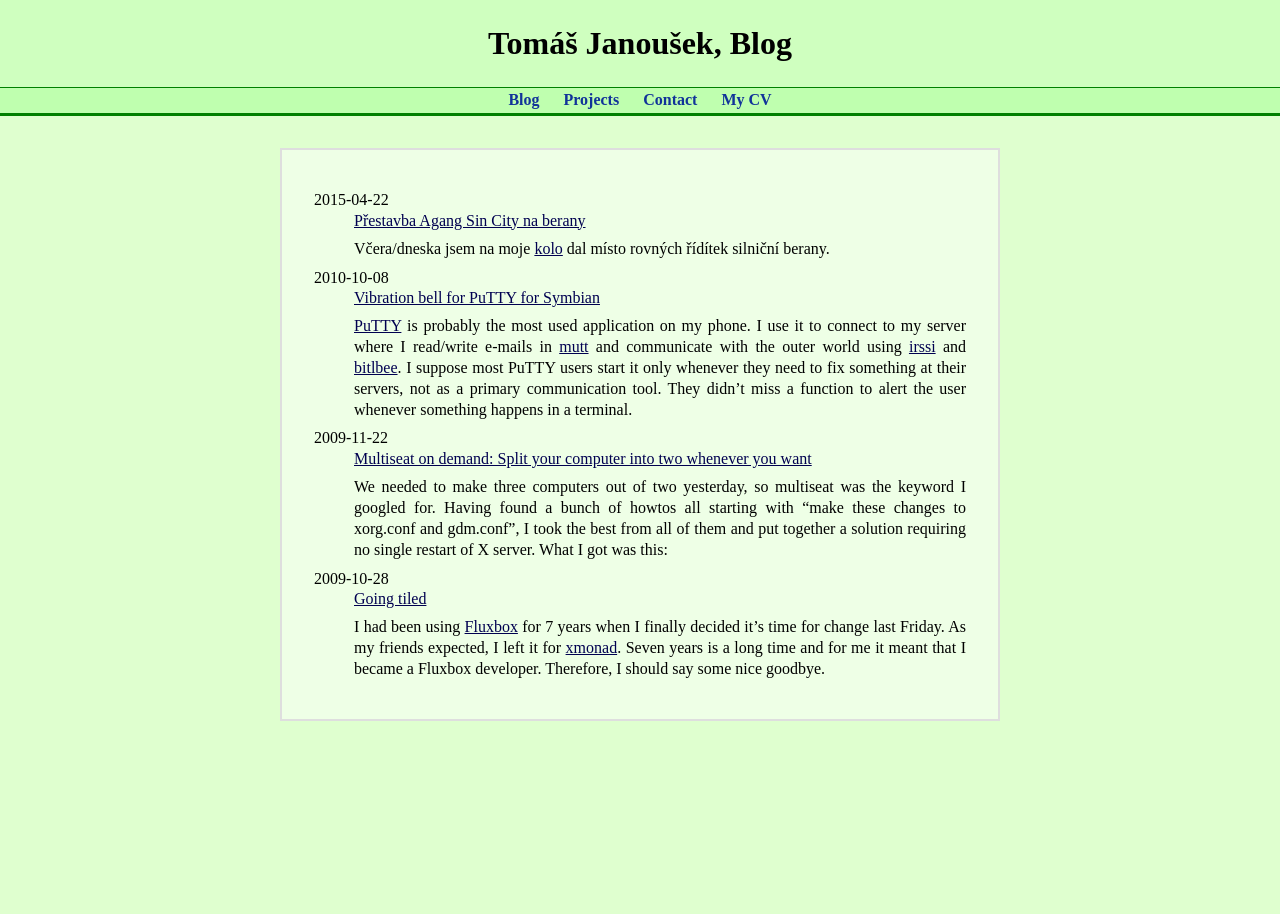
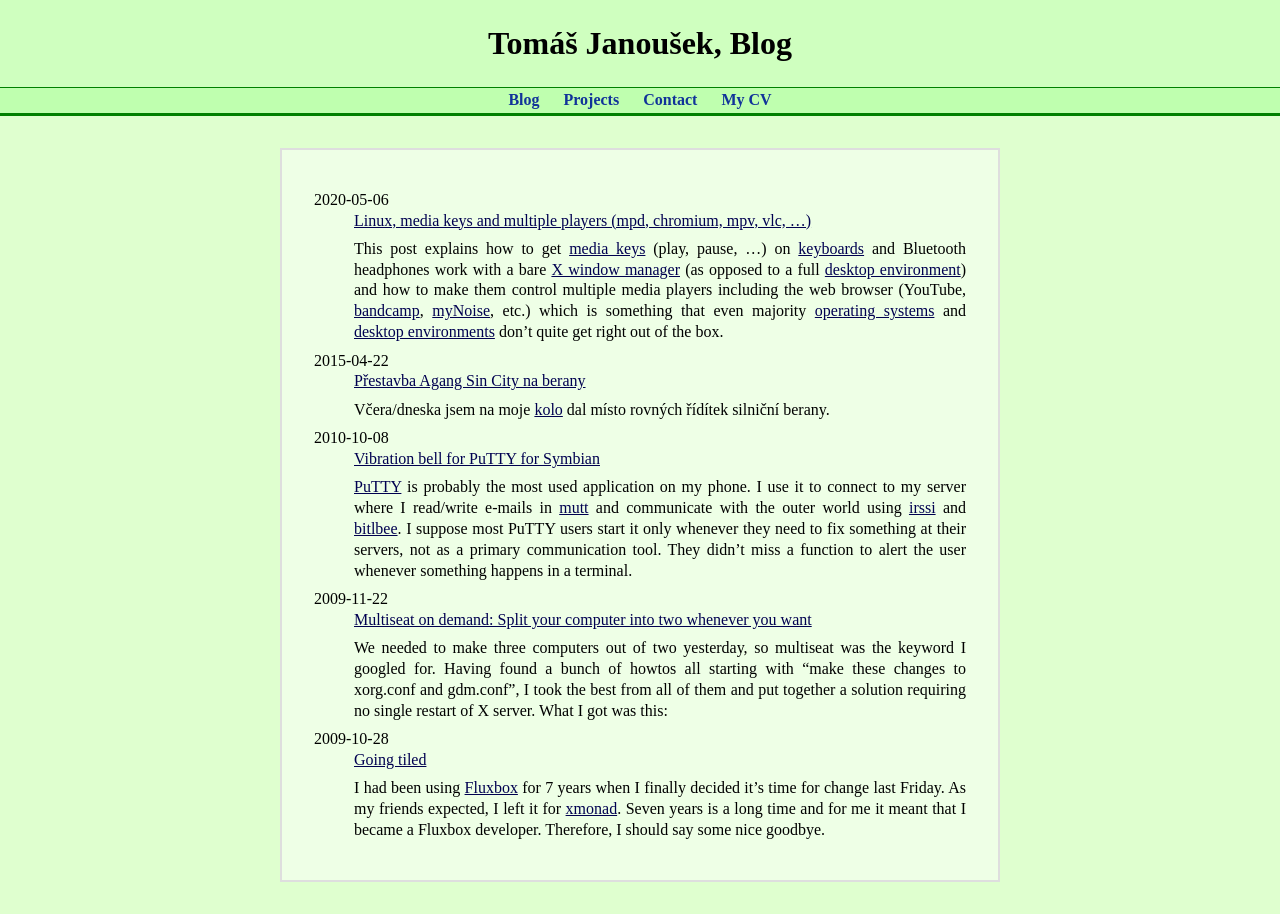
Before and after one commit to liskin/work.lisk.in, a Jekyll site: the page built from index.html, in a window 1280 px wide. Built offline with Jekyll 4.4.1, drawn with Linux system fonts in a browser that asks for light colours; the list of posts is cut into pages by our own code.

Commit message:
linux-media-control: Publish

```diff
--- a/_drafts/linux-media-control.md
+++ b/_posts/2020-05-06-linux-media-control.md
@@ -68,7 +68,7 @@ After some hacking, my setup looks like this (all the icons and some of the
 arrows are clickable):
 
 <figure markdown="block">
-{% include_relative _svg/linux-media-control.svg %}
+{% include_relative _{{ page.slug }}/setup-diagram.svg %}
 <figcaption>diagram of my setup</figcaption>
 </figure>
 
```
Also changed, not shown: _posts/_linux-media-control/setup-diagram.svg (renamed from _drafts/_svg/linux-media-control.svg).
